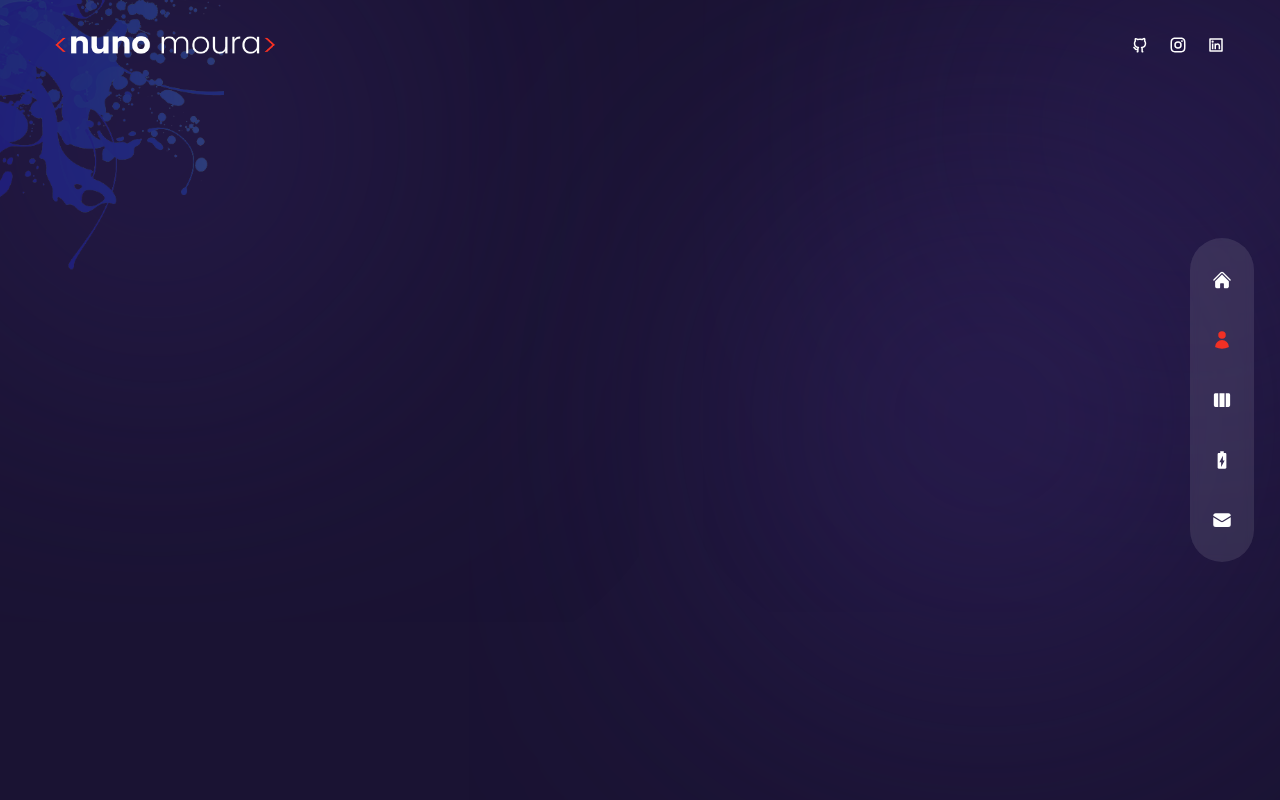
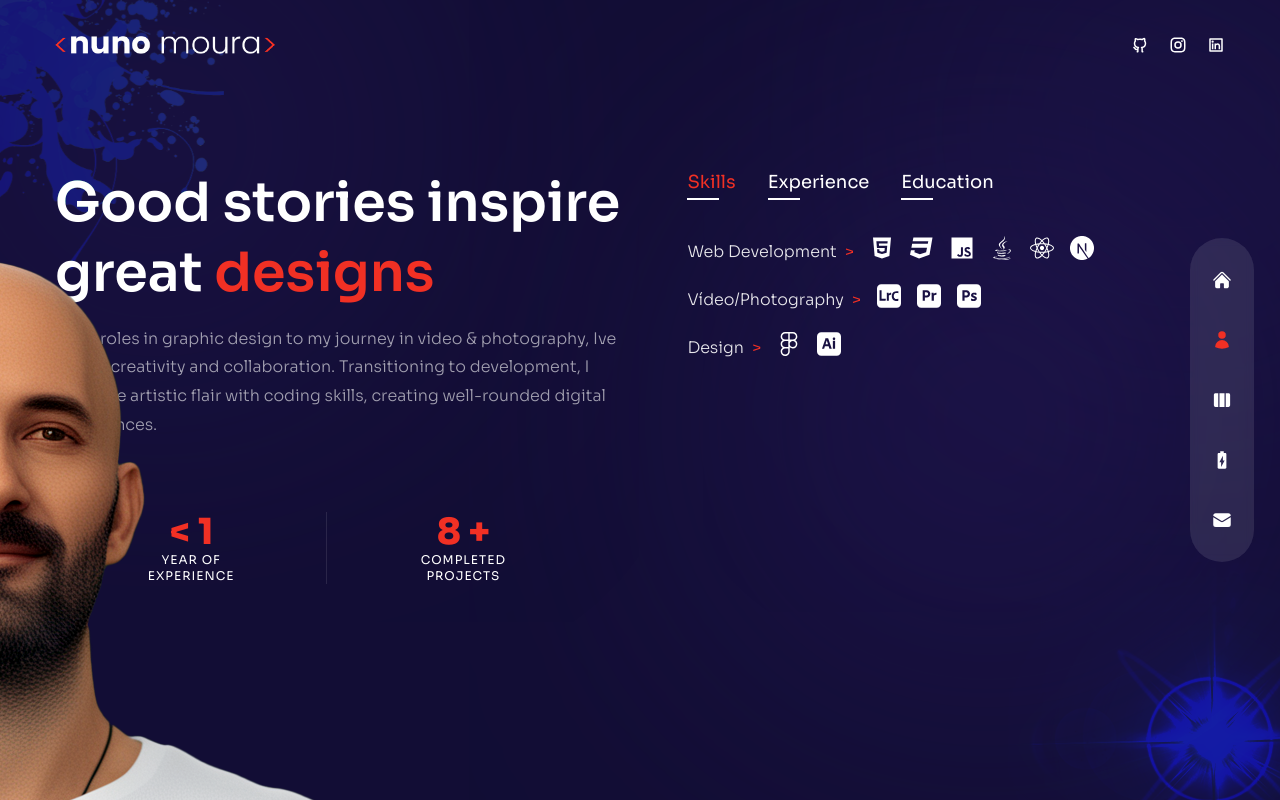
Before and after one commit to NAMoura/nunomoura---Portfolio, a Next.js app: page /about in a window 1280 px wide. Built offline with nearby package versions, Linux system fonts and the light colour scheme.

Commit message:
Key problem resolved

```diff
--- a/pages/about/index.js
+++ b/pages/about/index.js
@@ -1,219 +1,219 @@
-// import { useState } from "react";
+import { useState } from "react";
 
-// //framer motion
-// import { motion } from "framer-motion";
-// import { fadeIn } from "../../variants";
+//framer motion
+import { motion } from "framer-motion";
+import { fadeIn } from "../../variants";
 
-// //icons
-// import {
-//   FaHtml5,
-//   FaCss3,
-//   FaJs,
-//   FaReact,
-//   FaJava,
-//   FaFigma,
-// } from "react-icons/fa";
-// import { SiNextdotjs, SiAdobephotoshop, SiAdobelightroomclassic, SiAdobepremierepro, SiAdobeillustrator } from "react-icons/si";
+//icons
+import {
+  FaHtml5,
+  FaCss3,
+  FaJs,
+  FaReact,
+  FaJava,
+  FaFigma,
+} from "react-icons/fa";
+import { SiNextdotjs, SiAdobephotoshop, SiAdobelightroomclassic, SiAdobepremierepro, SiAdobeillustrator } from "react-icons/si";
 
-// //  data
-// export const aboutData = [
-//   {
-//     title: "skills",
-//     info: [
-//       {
-//         title: "Web Development",
-//         icons: [
-//           <FaHtml5 />,
-//           <FaCss3 />,
-//           <FaJs />,
-//           <FaJava />,
-//           <FaReact />,
-//           <SiNextdotjs />,
-//         ],
-//       },
-//       {
-//         title: "Vídeo/Photography",
-//         icons: [ <SiAdobelightroomclassic />, <SiAdobepremierepro />, <SiAdobephotoshop />],
-//       },
-//       {
-//         title: "Design",
-//         icons: [<FaFigma />, <SiAdobeillustrator />],
-//       }
-//     ],
-//   },
+//  data
+export const aboutData = [
+  {
+    title: "skills",
+    info: [
+        {
+          title: "Web Development",
+          icons: [
+            <FaHtml5 key="html" />,
+            <FaCss3 key="css" />,
+            <FaJs key="js" />,
+            <FaJava key="java" />,
+            <FaReact key="react" />,
+            <SiNextdotjs key="nextjs" />,
+          ],
+        },
+        {
+          title: "Vídeo/Photography",
+          icons: [
+            <SiAdobelightroomclassic key="lightroom" />,
+            <SiAdobepremierepro key="premiere" />,
+            <SiAdobephotoshop key="photoshop" />,
+          ],
+        },
+        {
+          title: "Design",
+          icons: [
+            <FaFigma key="figma" />,
+            <SiAdobeillustrator key="illustrator" />,
+          ],
+        },
+      ],
+  },
 
-//   {
-//     title: "experience",
-//     info: [
-//       {
-//         title: "Video & Photography - Freelancer",
-//         stage: "2022 - 2023",
-//       },
-//       {
-//         title: "Video & Photography - Comer com Saber",
-//         stage: "2021",
-//       },
-//       {
-//         title: "Graphic Designer - Publistudio Lda",
-//         stage: "2018 - 2020",
-//       },
-//       {
-//         title: "Graphic Designer - PaçoPrint",
-//         stage: "2017 - 2018",
-//       },
-//       {
-//         title: "E-commerce Specialist - Satfiel",
-//         stage: "2013 - 2016",
-//       },
-//     ],
-//   },
-//   {
-//     title: "education",
-//     info: [
-//       {
-//         title: "Junior FullStack Developer - <Academia de Código_>",
-//         stage: "2023",
-//       },
-//       {
-//         title: "Digital Design - Universidade Católica Portuguesa",
-//         stage: "2015",
-//       },
-//       {
-//         title: "PR and Communication - Instituto Politécnico da Guarda",
-//         stage: "2012",
-//       },
-//     ],
-//   },
-// ];
+  {
+    title: "experience",
+    info: [
+      {
+        title: "Video & Photography - Freelancer",
+        stage: "2022 - 2023",
+      },
+      {
+        title: "Video & Photography - Comer com Saber",
+        stage: "2021",
+      },
+      {
+        title: "Graphic Designer - Publistudio Lda",
+        stage: "2018 - 2020",
+      },
+      {
+        title: "Graphic Designer - PaçoPrint",
+        stage: "2017 - 2018",
+      },
+      {
+        title: "E-commerce Specialist - Satfiel",
+        stage: "2013 - 2016",
+      },
+    ],
+  },
+  {
+    title: "education",
+    info: [
+      {
+        title: "Junior FullStack Developer - <Academia de Código_>",
+        stage: "2023",
+      },
+      {
+        title: "Digital Design - Universidade Católica Portuguesa",
+        stage: "2015",
+      },
+      {
+        title: "PR and Communication - Instituto Politécnico da Guarda",
+        stage: "2012",
+      },
+    ],
+  },
+];
 
-// //components
-// import Avatar from "../../components/Avatar";
-// import Burst from "../../components/Burst";
-// import CountUp from "react-countup";
-
-// const About = () => {
-//   const [index, setIndex] = useState(0);
-//   return (
-//     <div className="h-full bg-primary/30 py-32 text-center xl:text-left ">
-//       <Burst />
-//       {/* avatar img */}
-//       <motion.div
-//         variants={fadeIn("right", 0.2)}
-//         initial="hidden"
-//         animate="show"
-//         exit="hidden"
-//         className="hidden xl:flex absolute -bottom-[400px] -left-[540px]"
-//       >
-//         <Avatar />
-//       </motion.div>
-//       <div className="container mx-auto h-full flex flex-col items-center xl:flex-row gap-x-6 overflow-y-auto scrollbar-none">
-//         {/* text */}
-//         <div className="flex-1 flex flex-col justify-center mb-4">
-//           <motion.h2
-//             variants={fadeIn("right", 0.2)}
-//             initial="hidden"
-//             animate="show"
-//             exit="hidden"
-//             className="h2"
-//           >
-//            Good stories inspire great <span className="text-accent">designs</span>
-//           </motion.h2>
-//           <motion.p
-//             variants={fadeIn("right", 0.4)}
-//             initial="hidden"
-//             animate="show"
-//             exit="hidden"
-//             className="mas-w-[500px] mx-auto xl:mx-0 mb-6 xl:mb-12 px-2 xl:px-0"
-//           >
-//             From roles in graphic design to my journey in video & photography, Ive honed creativity and collaboration.
-//             Transitioning to development, I combine artistic flair with coding skills, creating well-rounded digital experiences.
-//           </motion.p>
-//           {/* counters */}
-//           <motion.div
-//             variants={fadeIn("right", 0.5)}
-//             initial="hidden"
-//             animate="show"
-//             exit="hidden"
-//             className="hidden md:flex md:max-w-xl xl:max-w-none mx-auto xl:mx-0 mb-8"
-//           >
-//             <div className="flex flex-auto text-center xl:mr-10 mt-6">
-//               {/* experience */}
-//               <div className="relative flex-1 after:w-[1px] after:h-full after:bg-white/10 after:absolute after:top-0 after:right-0">
-//                 <div className="text-2xl xl:text-4xl font-extrabold text-accent">
-//                 &lt; <CountUp start={0} end={1} duration={10} />
-//                 </div>
-//                 <div className="text-xs mx-auto uppercase tracking-[1px] loading-[1.4] max-w-[100px]">
-//                   Year of experience
-//                 </div>
-//               </div>
-//               <div className="relative flex-1">
-//                 <div className="text-2xl xl:text-4xl font-extrabold text-accent">
-//                   <CountUp start={0} end={8} duration={5} /> +
-//                 </div>
-//                 <div className="text-xs mx-auto uppercase tracking-[1px] loading-[1.4] max-w-[100px]">
-//                   Completed projects
-//                 </div>
-//               </div>
-//             </div>
-//           </motion.div>
-//         </div>
-//         {/* info */}
-//         <motion.div
-//           variants={fadeIn("left", 0.4)}
-//           initial="hidden"
-//           animate="show"
-//           exit="hidden"
-//           className="flex flex-col w-full xl:max-w-[48%] h-[480px] mt-4 lg:pl-6"
-//         >
-//           <div className="flex gap-x-4 xl:gap-x-8 mx-auto xl:mx-0 mb-4">
-//             {aboutData.map((item, itemIndex) => {
-//               return (
-//                 <div
-//                   key={itemIndex}
-//                   className={`${
-//                     index === itemIndex &&
-//                     "text-accent after:w-[100% after:transition-all after:duration-300"
-//                   }
-//                   cursor-pointer capitalize xl:text-lg relative after:w-8 after:h-[2px] after:bg-white after:absolute after:-bottom-1 after:left-0`}
-//                   onClick={() => setIndex(itemIndex)}
-//                 >
-//                   {item.title}
-//                 </div>
-//               );
-//             })}
-//           </div>
-//           <div className="py-2 xl:py-6 flex flex-col gap-y-2 xl:gap-y-4 items-center xl:items-start ">
-//             {aboutData[index].info.map((item, itemIndex) => {
-//               return (
-//                 <div
-//                   key={itemIndex}
-//                   className="flex-1 flex flex-col md:flex-row max-w-max gap-x-2 items-center text-white/60 "
-//                 >
-//                   {/* title */}
-//                   <div className="font-light mb-2 md:mb-0 text-white/90">{item.title}</div>
-//                   <div className="hidden md:flex text-accent">&gt;</div>
-//                   <div>{item.stage}</div>
-//                   <div className="flex gap-x-4 mb-2">
-//                     {/* îcons */}
-//                     {item.icons?.map((icon, itemIndex) => {
-//                       return <div key={itemIndex} className="text-2xl text-white">{icon}</div>;
-//                     })}
-//                   </div>
-//                 </div>
-//               );
-//             })}
-//           </div>
-//         </motion.div>
-//       </div>
-//     </div>
-//   );
-// };
-
-// export default About;
-
+//components
+import Avatar from "../../components/Avatar";
+import Burst from "../../components/Burst";
+import CountUp from "react-countup";
 
 const About = () => {
-<div></div>
-}
+  const [index, setIndex] = useState(0);
+  return (
+    <div className="h-full bg-primary/30 py-32 text-center xl:text-left ">
+      <Burst />
+      {/* avatar img */}
+      <motion.div
+        variants={fadeIn("right", 0.2)}
+        initial="hidden"
+        animate="show"
+        exit="hidden"
+        className="hidden xl:flex absolute -bottom-[400px] -left-[540px]"
+      >
+        <Avatar />
+      </motion.div>
+      <div className="container mx-auto h-full flex flex-col items-center xl:flex-row gap-x-6 overflow-y-auto scrollbar-none">
+        {/* text */}
+        <div className="flex-1 flex flex-col justify-center mb-4">
+          <motion.h2
+            variants={fadeIn("right", 0.2)}
+            initial="hidden"
+            animate="show"
+            exit="hidden"
+            className="h2"
+          >
+           Good stories inspire great <span className="text-accent">designs</span>
+          </motion.h2>
+          <motion.p
+            variants={fadeIn("right", 0.4)}
+            initial="hidden"
+            animate="show"
+            exit="hidden"
+            className="mas-w-[500px] mx-auto xl:mx-0 mb-6 xl:mb-12 px-2 xl:px-0"
+          >
+            From roles in graphic design to my journey in video & photography, Ive honed creativity and collaboration.
+            Transitioning to development, I combine artistic flair with coding skills, creating well-rounded digital experiences.
+          </motion.p>
+          {/* counters */}
+          <motion.div
+            variants={fadeIn("right", 0.5)}
+            initial="hidden"
+            animate="show"
+            exit="hidden"
+            className="hidden md:flex md:max-w-xl xl:max-w-none mx-auto xl:mx-0 mb-8"
+          >
+            <div className="flex flex-auto text-center xl:mr-10 mt-6">
+              {/* experience */}
+              <div className="relative flex-1 after:w-[1px] after:h-full after:bg-white/10 after:absolute after:top-0 after:right-0">
+                <div className="text-2xl xl:text-4xl font-extrabold text-accent">
+                &lt; <CountUp start={0} end={1} duration={10} />
+                </div>
+                <div className="text-xs mx-auto uppercase tracking-[1px] loading-[1.4] max-w-[100px]">
+                  Year of experience
+                </div>
+              </div>
+              <div className="relative flex-1">
+                <div className="text-2xl xl:text-4xl font-extrabold text-accent">
+                  <CountUp start={0} end={8} duration={5} /> +
+                </div>
+                <div className="text-xs mx-auto uppercase tracking-[1px] loading-[1.4] max-w-[100px]">
+                  Completed projects
+                </div>
+              </div>
+            </div>
+          </motion.div>
+        </div>
+        {/* info */}
+        <motion.div
+          variants={fadeIn("left", 0.4)}
+          initial="hidden"
+          animate="show"
+          exit="hidden"
+          className="flex flex-col w-full xl:max-w-[48%] h-[480px] mt-4 lg:pl-6"
+        >
+          <div className="flex gap-x-4 xl:gap-x-8 mx-auto xl:mx-0 mb-4">
+            {aboutData.map((item, itemIndex) => {
+              return (
+                <div
+                  key={itemIndex}
+                  className={`${
+                    index === itemIndex &&
+                    "text-accent after:w-[100% after:transition-all after:duration-300"
+                  }
+                  cursor-pointer capitalize xl:text-lg relative after:w-8 after:h-[2px] after:bg-white after:absolute after:-bottom-1 after:left-0`}
+                  onClick={() => setIndex(itemIndex)}
+                >
+                  {item.title}
+                </div>
+              );
+            })}
+          </div>
+          <div className="py-2 xl:py-6 flex flex-col gap-y-2 xl:gap-y-4 items-center xl:items-start ">
+            {aboutData[index].info.map((item, itemIndex) => {
+              return (
+                <div
+                  key={itemIndex}
+                  className="flex-1 flex flex-col md:flex-row max-w-max gap-x-2 items-center text-white/60 "
+                >
+                  {/* title */}
+                  <div className="font-light mb-2 md:mb-0 text-white/90">{item.title}</div>
+                  <div className="hidden md:flex text-accent">&gt;</div>
+                  <div>{item.stage}</div>
+                  <div className="flex gap-x-4 mb-2">
+                    {/* îcons */}
+                    {item.icons?.map((icon, itemIndex) => {
+                      return <div key={itemIndex} className="text-2xl text-white">{icon}</div>;
+                    })}
+                  </div>
+                </div>
+              );
+            })}
+          </div>
+        </motion.div>
+      </div>
+    </div>
+  );
+};
 
 export default About;
```
